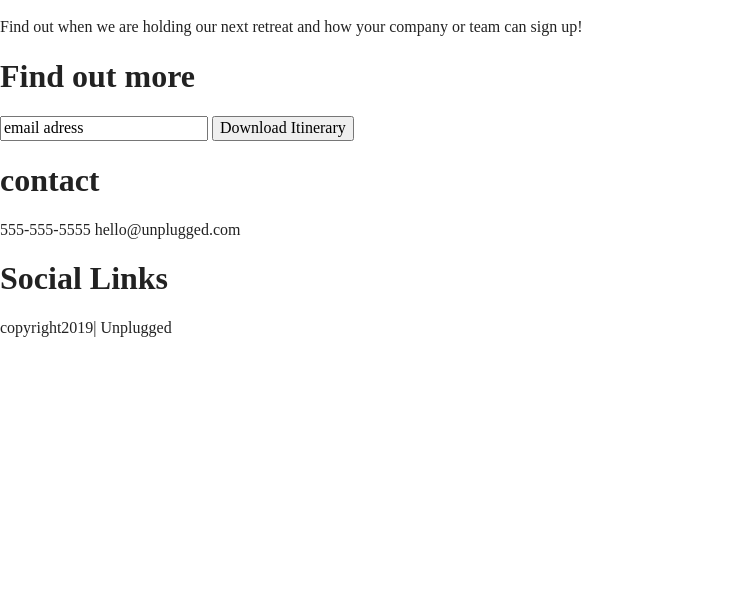
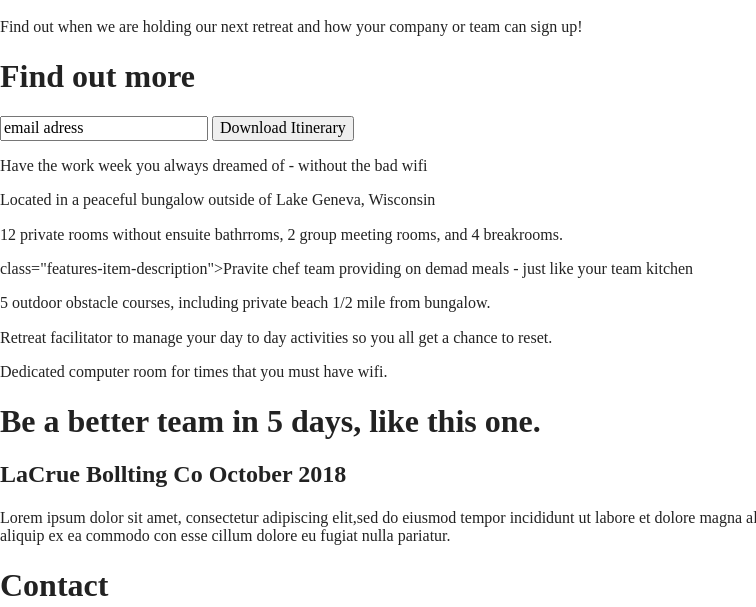
Before and after one commit to Cvaguila/unplugged-retreat, a website built with Parcel: page index.html in a window 1280 px wide. Shown: the part 291-898 px from the top of the page, without its empty margins (0-756 px from the left). Before the commit the page ends 800 px from the top, so only its background shows below. Built offline with nearby package versions, Linux system fonts and the light colour scheme.

Commit message:
added features and review

```diff
--- a/index.html
+++ b/index.html
@@ -58,15 +58,73 @@
     <div class="singup form">
       <input type="text" name="name" value="email adress">
       <input type="button" value="Download Itinerary">
+    </div>
+
+  <section class="features">
+    <div class="content-wrapper">
+      <p>Have the work week you always dreamed of -
+        without the bad wifi</p>
+      <article >
+        <p class="campground-icon"></p>
+        <p class="features-item-description">Located in a peaceful
+          bungalow outside of Lake Geneva, Wisconsin</p>
+      </article>
+
+      <articel>
+        <p class="bed-icon"></p>
+        <p class="features-item-description">12 private rooms without
+         ensuite bathrroms, 2 group meeting rooms, and 4 breakrooms.</p>
+      </articel>
+
+      <article>
+        <p class="utensils-icon"></p>
+        <p> class="features-item-description">Pravite chef team providing on demad meals -
+          just like your team kitchen</p>
+      </article>
+
+      <article>
+        <p class="Shoe-print-icon"></p>
+        <p class="features-item-description">5 outdoor obstacle courses, including private beach 1/2 mile from bungalow.</p>
+      </article>
+
+      <actricle>
+        <p class="smile-icon"></p>
+        <p class="features-item-description">Retreat facilitator to manage your day to day activities so you all get a chance to reset.</p>
+      </actricle>
+
+      <article>
+        <p class="wifi-icon"></p>
+        <p class="features-item-description">Dedicated computer room for times that you must have wifi.</p>
+      </article>
+
 
     </div>
+  </section>
+
+  <section class="reviews">
+    <div class="content-wrapper">
+      <article>
+        <h1>Be a better team in 5 days, like this one.</h1>
+        <h2>LaCrue Bollting Co
+            October 2018
+        </h2>
+        <p>Lorem ipsum dolor sit amet, consectetur adipiscing elit,sed do eiusmod tempor incididunt ut labore et dolore magna aliqua.Ut enim ad minim veniam,quis nostrud exercitation ullamco laboris nisi ut aliquip ex ea commodo con
+          esse cillum dolore eu fugiat nulla pariatur. </p>
+
+      </article>
+
+
+
+
+    </div>
+  </section>
 
 </main>
 
 <footer>
     <div class="content-wrapper">
       <div class="footer-content">
-        <h1>contact</h1>
+        <h1>Contact</h1>
           <p>
             555-555-5555
            hello@unplugged.com
```
